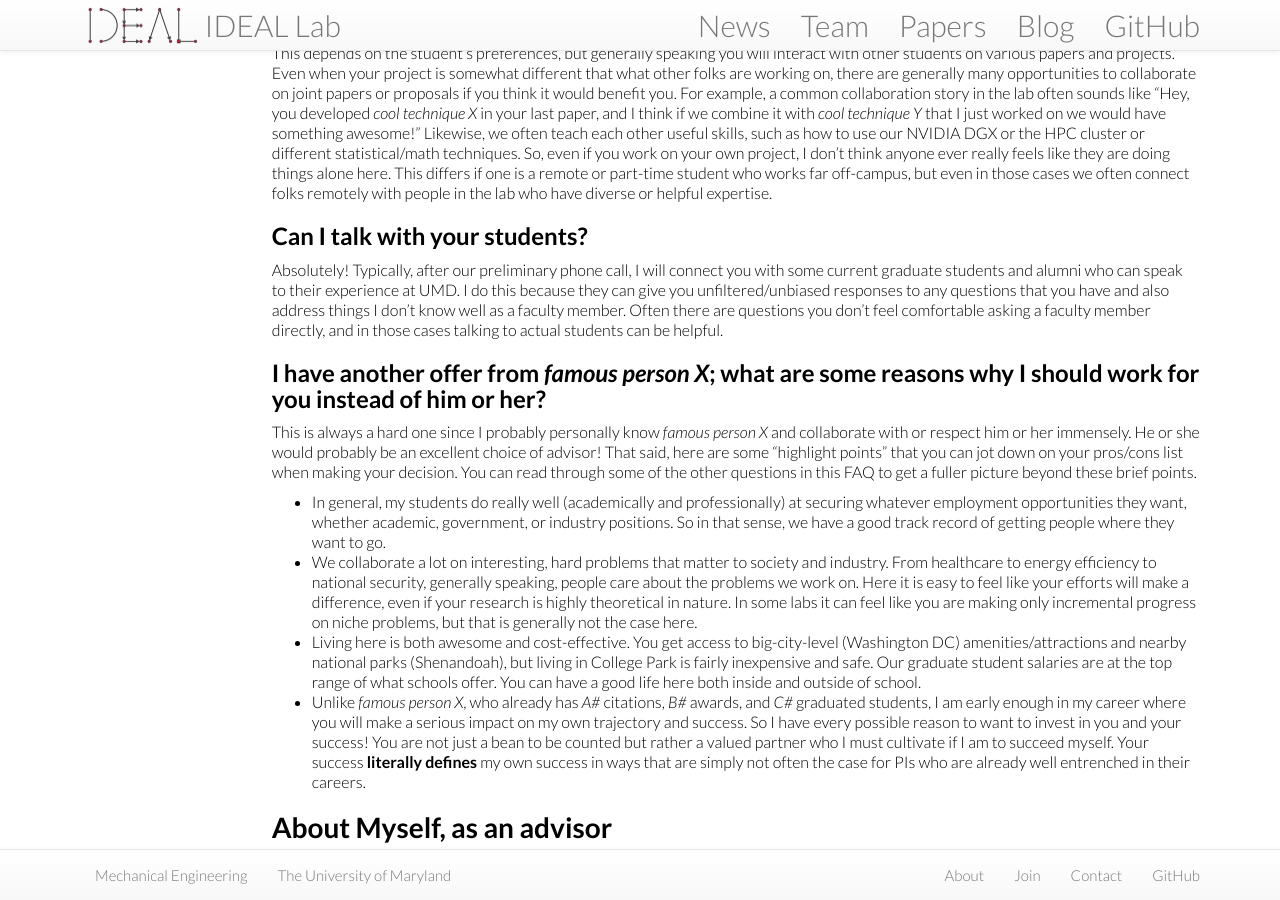
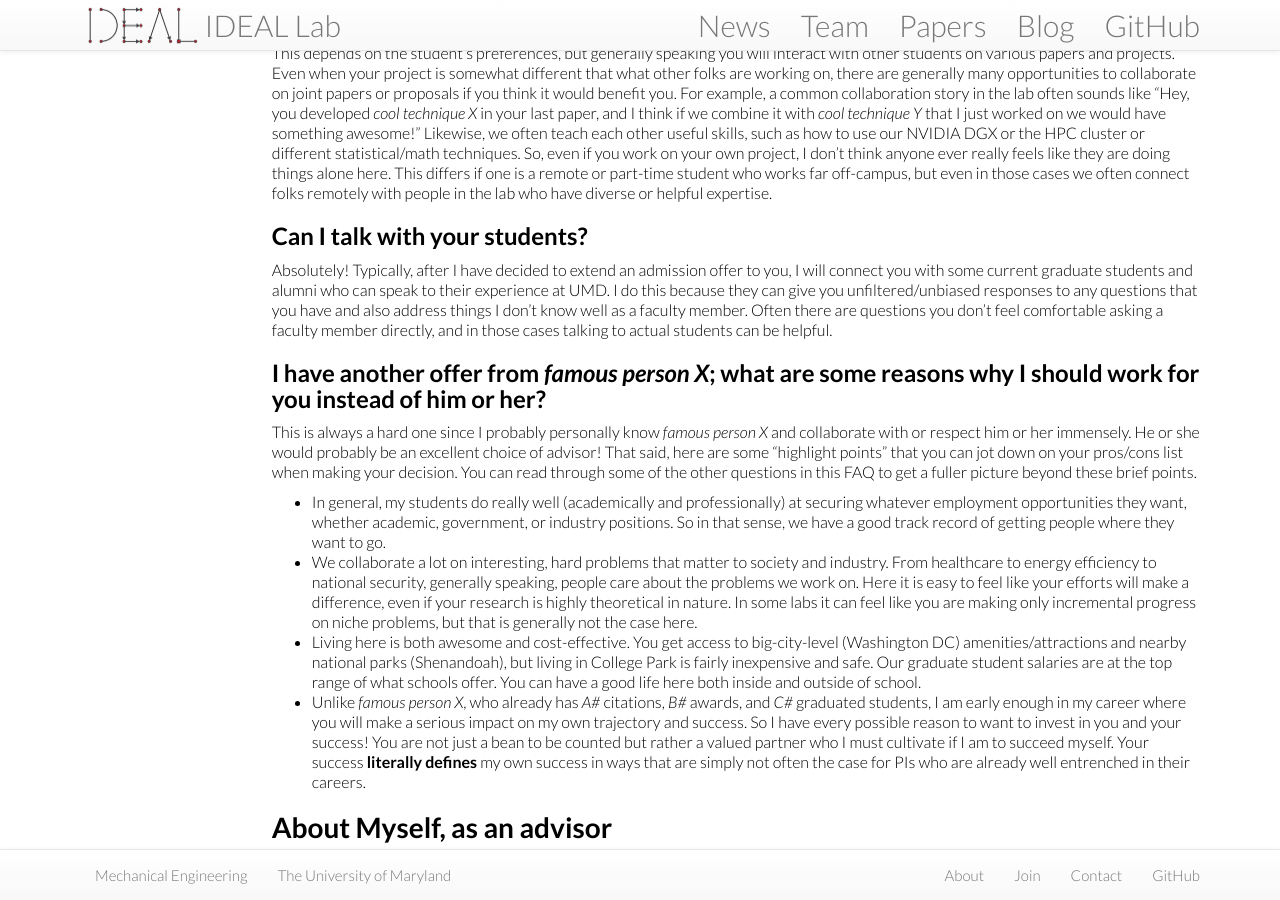
Before and after one commit to IDEALLab/ideallab.github.io, a Jekyll site: the page built from blog/_posts/2019-12-27-Prospective-Students-FAQ.md, in a window 1280 px wide and 900 px high, scrolled down 1416 px. Built offline with Jekyll 4.4.1, drawn with Linux system fonts in a browser that asks for light colours; nearby versions of some CDN libraries.

Commit message:
Fixing some typos

```diff
--- a/blog/_posts/2019-12-27-Prospective-Students-FAQ.md
+++ b/blog/_posts/2019-12-27-Prospective-Students-FAQ.md
@@ -54,7 +54,7 @@ This depends on the student's preferences, but generally speaking you will inter
 
 
 ## Can I talk with your students?
-Absolutely! Typically, after our preliminary phone call, I will connect you with some current graduate students and alumni who can speak to their experience at UMD. I do this because they can give you unfiltered/unbiased responses to any questions that you have and also address things I don't know well as a faculty member. Often there are questions you don't feel comfortable asking a faculty member directly, and in those cases talking to actual students can be helpful.
+Absolutely! Typically, after I have decided to extend an admission offer to you, I will connect you with some current graduate students and alumni who can speak to their experience at UMD. I do this because they can give you unfiltered/unbiased responses to any questions that you have and also address things I don't know well as a faculty member. Often there are questions you don't feel comfortable asking a faculty member directly, and in those cases talking to actual students can be helpful.
 
 
 ## I have another offer from *famous person X*; what are some reasons why I should work for you instead of him or her?
@@ -110,7 +110,7 @@ I live in College Park and find it particularly affordable, given the amenities
 College Park is located in easy access to the broader DMV (DC-Maryland-Virginia) area and is located on the Green Line for the DC metro and is right on a Beltway exit. So, if you have a partner that works in a specific industry it is generally easy to find employment here since the DMV is a major metropolitan area and has a wide range of employers. Likewise, there are many good and affordable school options nearby if you have school-aged kids, or the University has a daycare system if they are younger than school aged. Unlike other schools where the university might be perhaps the only large employer, UMD's proxity to DC and Baltimore make us an ideal place to balance your academic and family constraints, compared to other large cities or more rural settings.
 
 
-## Is UMD a fun place to live? I like to do `activity X` in my free time; is that easy to do at or near UMD?
+## Is UMD a fun place to live? I like to do *activity X* in my free time; is that easy to do at or near UMD?
 While the specifics depend on the particular activity you enjoy, in general, many things are easy to do here. For example, College Park is located on the Green Line of DC's metro system. This makes going into DC easy and fairly fast. For example, the metro gets you to the edge of DC in 20 minutes and pretty much anywhere in the city within 45 minutes. We are a few hours drive from multiple large National Parks (like Shenandoah) and less than an hour from the beach/water. We have a commuter train station near campus that is serviced by Amtrack, and their lines go up and down the east coast regularly. (I have personally taken the train to CT from MD and it was quite pleasant.) Our central location with respect to the East Coast makes visiting nearby cities quite easy and fast to do.
 
 Being a major cultural center, Washington DC has everything you would expect from a major city, with the added bonus that most museums and the zoo are free (they are the Smithsonian Museums). For example, my wife and I have gone to everything from local comedy clubs to dancing to the visiting chinese ballet and musical performances at the Kennedy Center. UMD even has its own performing arts center on campus (the Clarice Center). Likewise, for sports, UMD is part of the Big 10 and has every major sport you can want plus relevant fitness facilities. There is no shortage of interesting and diverse things to do and food to eat here. This is often not the case at some schools. Moreover, because you don't have to pay big-city cost-of-living prices compared to some schools, doing many of those things is actually quite possible on a grad student salary, which is not the case for schools near other large cities.
```
